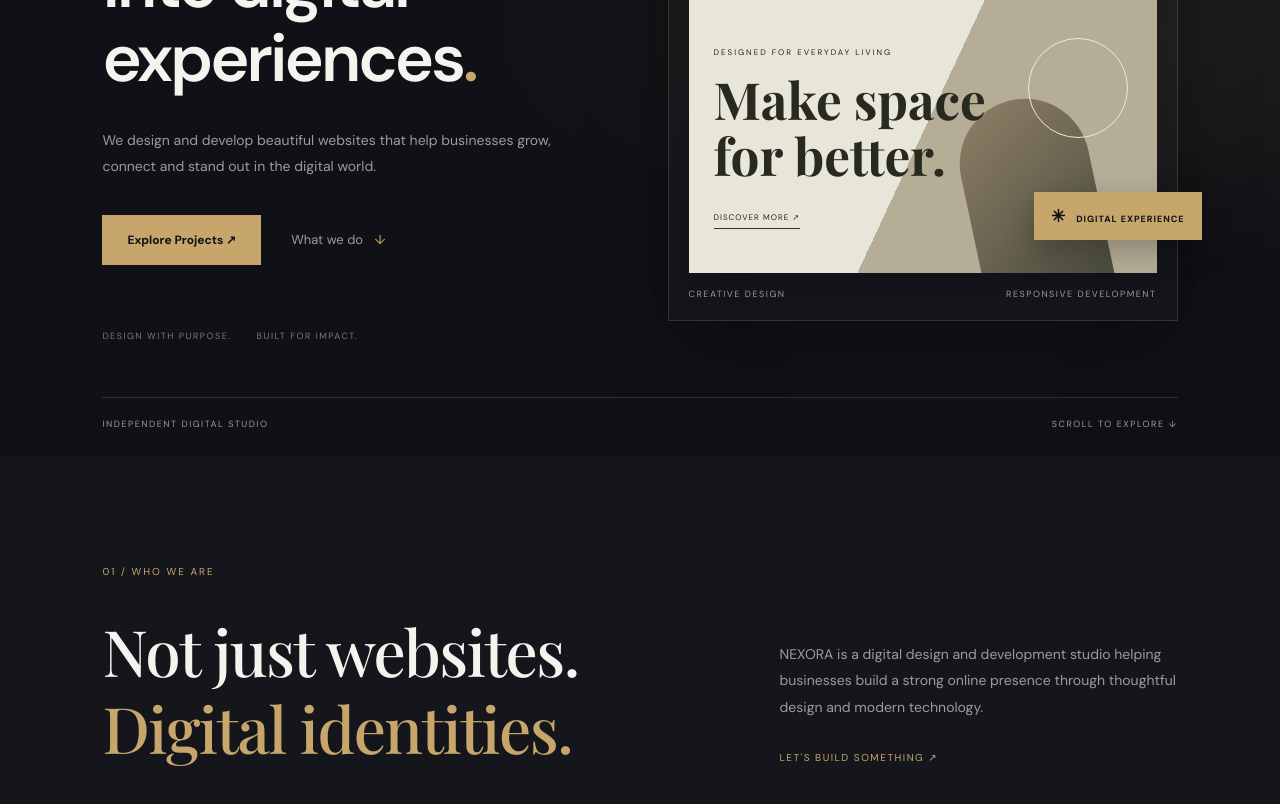
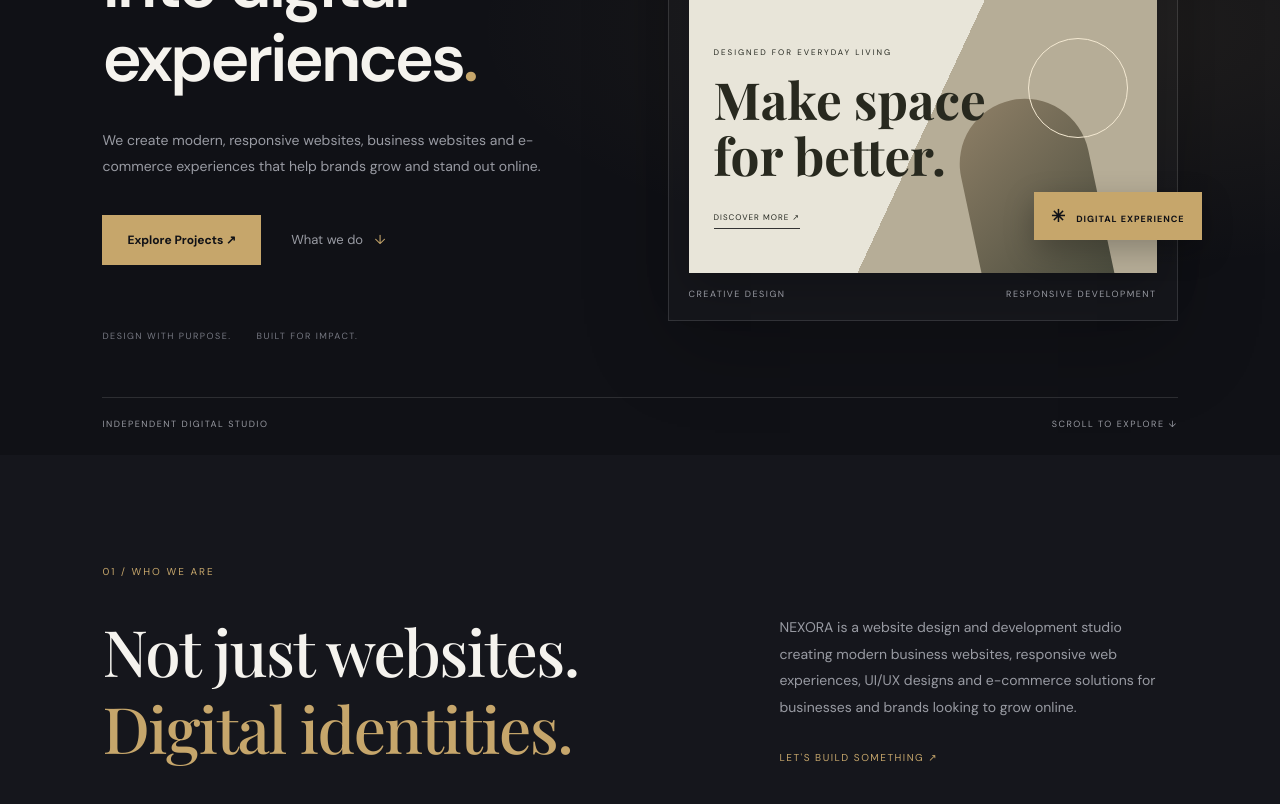
Before and after one commit to khairnarmayur495/NEXORA, a React (Vite) app: page / in a window 1280 px wide. Shown: the part 340-1144 px from the top of the page. Built offline with nearby package versions, Linux system fonts and the light colour scheme.

Commit message:
Improve homepage SEO content

```diff
--- a/src/App.jsx
+++ b/src/App.jsx
@@ -118,9 +118,9 @@ ${formData.details}
             </h1>
 
             <p className="hero-description">
-              We design and develop beautiful websites
-              that help businesses grow, connect and
-              stand out in the digital world.
+              We create modern, responsive websites,
+              business websites and e-commerce experiences
+              that help brands grow and stand out online.
             </p>
 
             <div className="hero-actions">
@@ -202,10 +202,10 @@ ${formData.details}
 
             <div>
               <p>
-                NEXORA is a digital design and development
-                studio helping businesses build a strong
-                online presence through thoughtful design
-                and modern technology.
+                NEXORA is a website design and development studio
+                creating modern business websites, responsive web
+                experiences, UI/UX designs and e-commerce solutions
+                for businesses and brands looking to grow online.
               </p>
               <a href="#contact" className="text-link">
                 LET'S BUILD SOMETHING ↗
```
